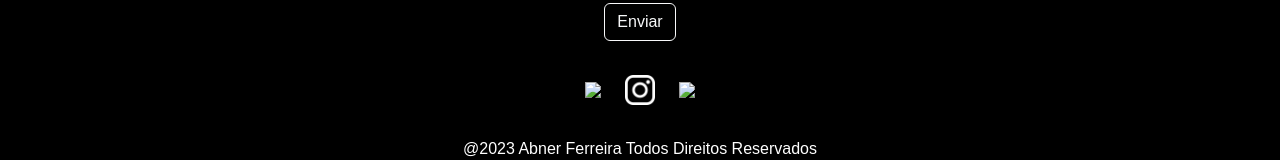
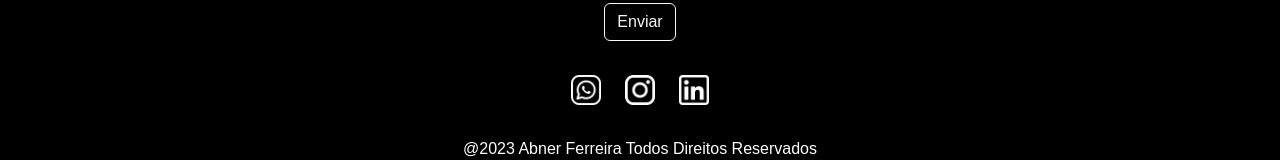
Before and after one commit to AbnerZx/Portfolio, a plain HTML site: page index.html in a window 1280 px wide. Shown: the part 4082-4242 px from the top of the page. Drawn offline with nearby package versions, Linux system fonts and the light colour scheme; the site is published under a folder, as on GitHub Pages, so addresses that start at the root find nothing.

Commit message:
Update index.html

```diff
--- a/index.html
+++ b/index.html
@@ -157,10 +157,10 @@
         </div>
         <button type="button" class="btn btn-outline-light">Enviar</button>
         <br><br>
-        <a href="http://wa.me/5581989185005"><img id="m1" src="/img/whatsapp.png" height="30" class="cabeca"></a>
+        <a href="http://wa.me/5581989185005"><img id="m1" src="img/whatsapp.png" height="30" class="cabeca"></a>
         <a href="https://instagram.com/notfakeabner?igshid=MzNlNGNkZWQ4Mg=="><img id="m2"
                 src="img/logotipo-do-instagram.png" height="30" class="cabeca"></a>
-        <a href="https://www.linkedin.com/in/abner-ferreira-613845250/"><img id="m3" src="/img/linkedin.png" height="30"
+        <a href="https://www.linkedin.com/in/abner-ferreira-613845250/"><img id="m3" src="img/linkedin.png" height="30"
                 class="cabeca"></a>
         <br><br>
         <h6>@2023 Abner Ferreira Todos Direitos Reservados</h6>
```
